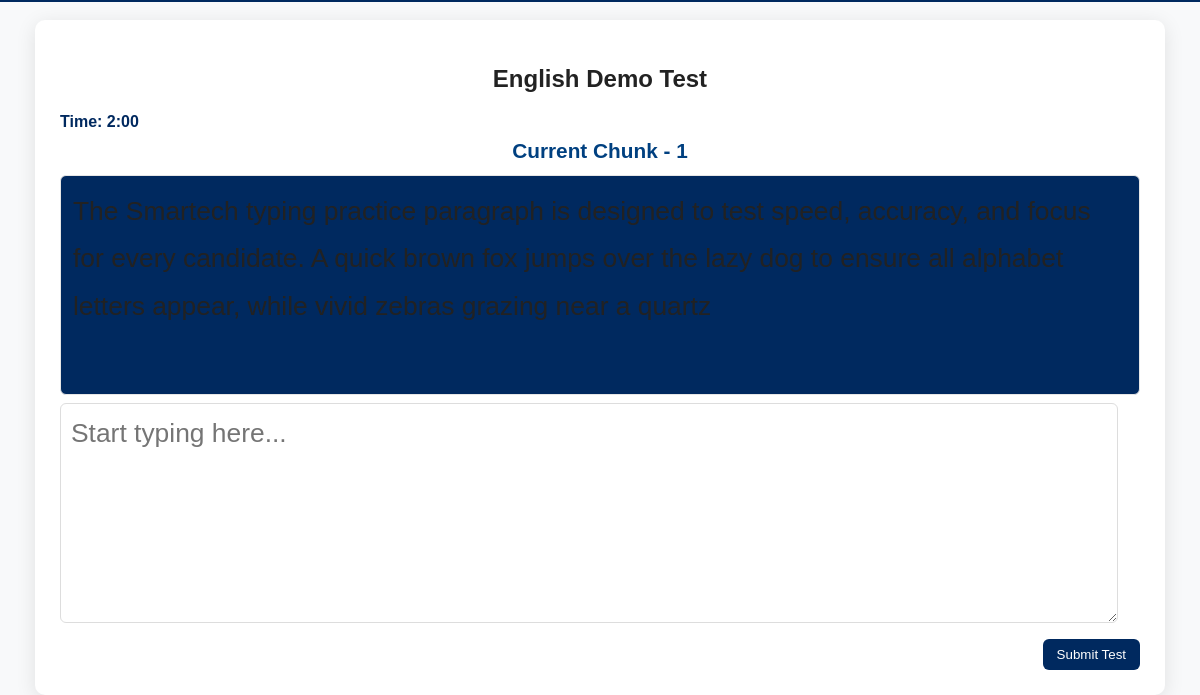
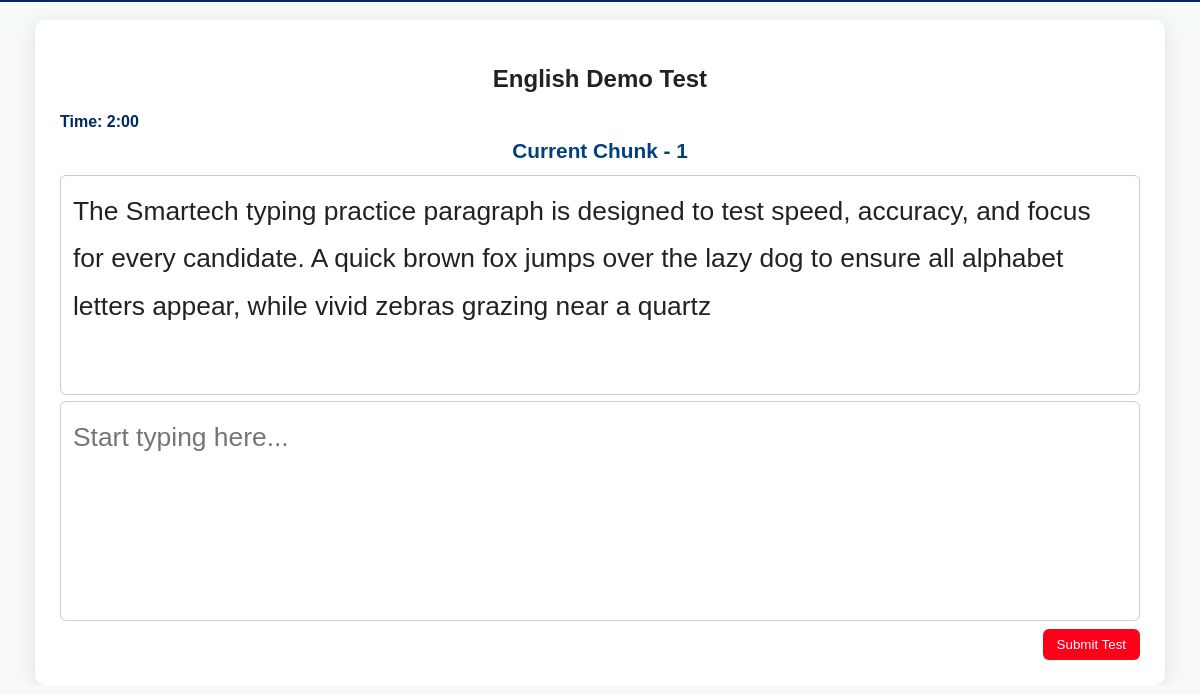
Before and after one commit to skrajb/smtportal, an Electron app: page englishdemo.html in a window 1200 px wide. Shown: the part 134-829 px from the top of the page. Drawn offline with Linux system fonts and the light colour scheme.

Commit message:
Update englishdemo.html

```diff
--- a/englishdemo.html
+++ b/englishdemo.html
@@ -20,10 +20,7 @@
 html, body { height: 100%; margin: 0; }
 body { display: flex; flex-direction: column; min-height: 100vh; font-family:'Arial',serif; }
 
-.reference-outer { background:#00295f; border-radius:6px; padding:12px; margin-bottom:8px; border:1px solid #e6e6e6; }
 
-.typing-input { width:98%; resize:vertical; padding:10px; border-radius:6px; border:1px solid #ddd; line-height:1.5; font-size:1.65rem; margin-bottom:8px; font-family:'Arial',serif; }
-.primary-btn { background:#00295f; color:#fff; border:none; padding:8px 14px; border-radius:6px; cursor:pointer; }
 .popup { position:fixed; inset:0; display:flex; align-items:center; justify-content:center; background: rgba(0,0,0,0.35); display:none; }
 .popup-inner { background:#fff; padding:18px; border-radius:8px; min-width:260px; text-align:center; }
 
```
